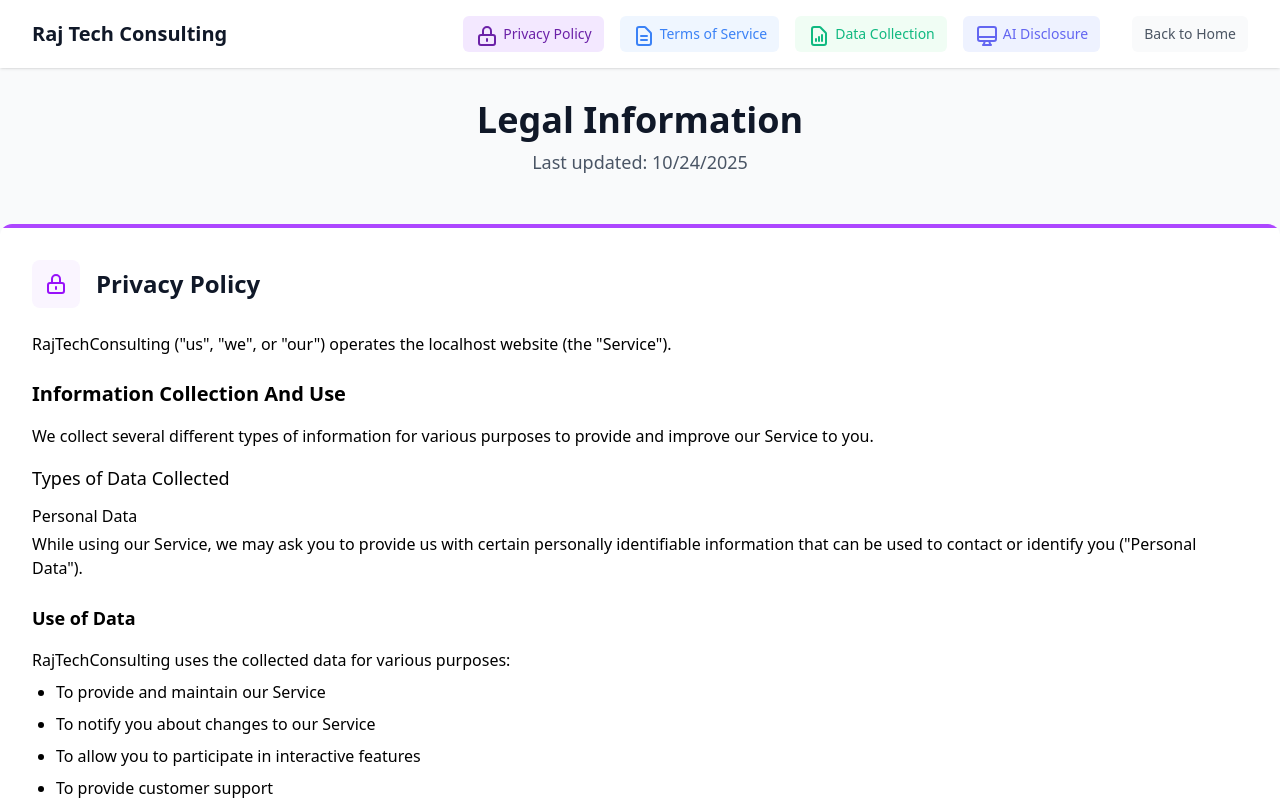
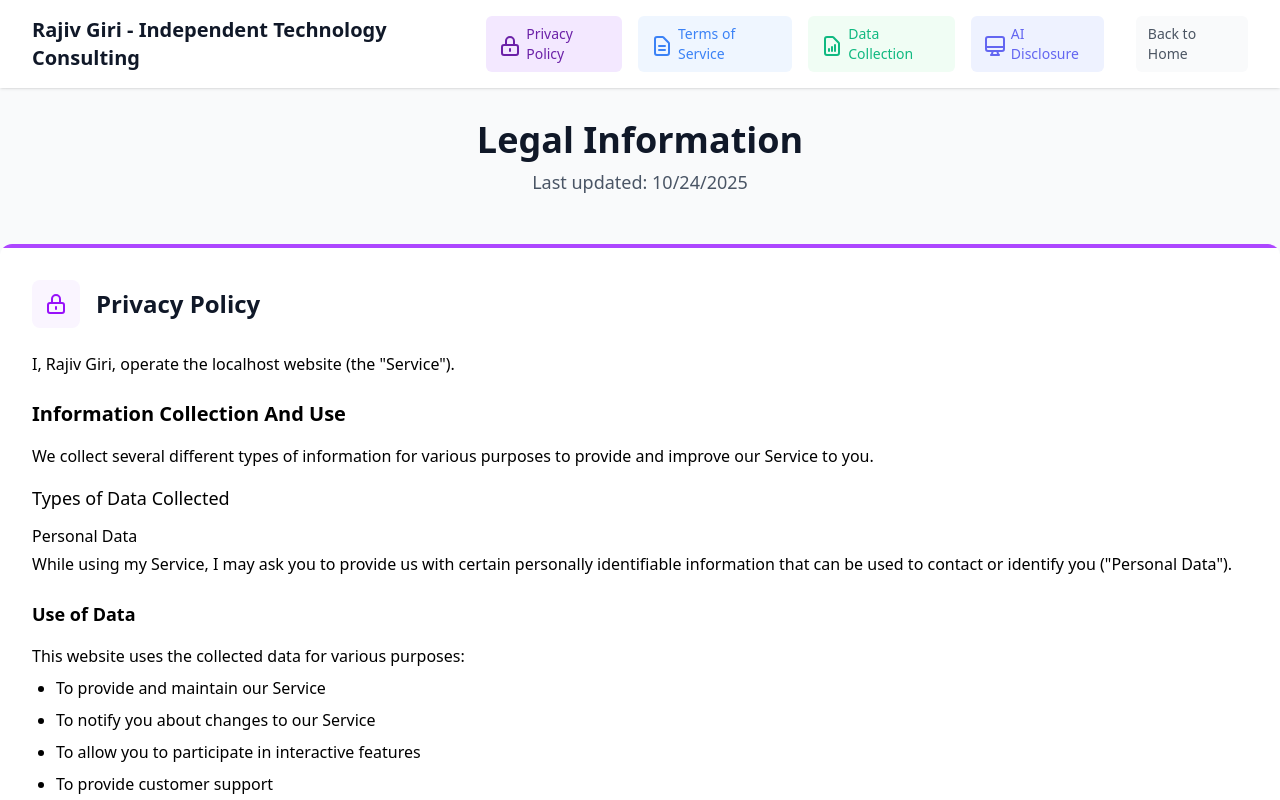
Before and after one commit to rajg2023/RajConsultingPortfolio, a React (Vite) app: page /#/legal in a window 1280 px wide. Shown: the top 800 px of the page. Built offline with nearby package versions, Linux system fonts and the light colour scheme; no server answers; sample sign-in values are in the browser's storage.

Commit message:
Adjusting about me and other services  within the application

```diff
--- a/src/pages/Legal.jsx
+++ b/src/pages/Legal.jsx
@@ -56,7 +56,7 @@ const Legal = () => {
         <div className="max-w-7xl mx-auto px-4 sm:px-6 lg:px-8">
           <div className="flex justify-between items-center py-4">
             <Link to="/" className="text-xl font-bold text-gray-900 hover:text-indigo-600 transition-colors">
-              Raj Tech Consulting
+              Rajiv Giri - Independent Technology Consulting
             </Link>
             <nav className="flex items-center space-x-1 sm:space-x-4">
               {Object.values(sections).map((section) => (
@@ -135,7 +135,7 @@ const Legal = () => {
                 </div>
             <div id="privacy" className="prose max-w-none">
               <p className="mb-4">
-                RajTechConsulting ("us", "we", or "our") operates the {window.location.hostname} website (the "Service").
+                I, Rajiv Giri, operate the {window.location.hostname} website (the "Service").
               </p>
 
               <h3 className="text-xl font-semibold mt-6 mb-4">Information Collection And Use</h3>
@@ -146,11 +146,11 @@ const Legal = () => {
               <h4 className="text-lg font-medium mt-4 mb-2">Types of Data Collected</h4>
               <h5 className="font-medium mt-3 mb-1">Personal Data</h5>
               <p className="mb-4">
-                While using our Service, we may ask you to provide us with certain personally identifiable information that can be used to contact or identify you ("Personal Data").
+                While using my Service, I may ask you to provide us with certain personally identifiable information that can be used to contact or identify you ("Personal Data").
               </p>
 
               <h4 className="text-lg font-semibold mt-6 mb-4">Use of Data</h4>
-              <p className="mb-2">RajTechConsulting uses the collected data for various purposes:</p>
+              <p className="mb-2">This website uses the collected data for various purposes:</p>
               <ul className="list-disc pl-6 mb-4 space-y-2">
                 <li>To provide and maintain our Service</li>
                 <li>To notify you about changes to our Service</li>
@@ -175,16 +175,16 @@ const Legal = () => {
                 <div id="terms" className="prose max-w-none">
                   <h3 className="text-xl font-semibold mt-6 mb-4">AI & Open-Source Compliance</h3>
                   <p className="mb-4">
-                    <strong>Raj Tech Consulting</strong> employs a <strong>VibeCoding</strong> approach — combining human creativity with ethical AI assistance — to efficiently develop digital projects. All generated code, assets, and written content are original works or adapted under valid licenses, ensuring full compliance with applicable third-party terms and intellectual property laws.
+                    I, <strong>Rajiv Giri</strong> use a <strong>VibeCoding</strong> approach — combining human creativity with ethical AI assistance — to efficiently develop digital projects. All generated code, assets, and written content are original works or adapted under valid licenses, ensuring full compliance with applicable third-party terms and intellectual property laws.
                   </p>
 
                   <h3 className="text-xl font-semibold mt-8 mb-4">General Information & Project Terms</h3>
                   <ul className="list-disc pl-6 space-y-4 mb-6">
                     <li>
-                      Raj Tech Consulting utilizes artificial intelligence technologies, internet search engines, open-source tools, and frameworks for project completion. By engaging Raj Tech Consulting, you acknowledge and agree to the privacy, usage, and licensing terms of such third-party and open-source solutions.
+                      I utilize artificial intelligence technologies, internet search engines, open-source tools, and frameworks for project completion. By engaging with me, you acknowledge and agree to the privacy, usage, and licensing terms of such third-party and open-source solutions.
                     </li>
                     <li>
-                      Use of any proprietary, commercial, or non-open-source software must be arranged and paid for by the client. Raj Tech Consulting is not responsible or liable for licensing or costs of such tools unless agreed otherwise in writing.
+                      Use of any proprietary, commercial, or non-open-source software must be arranged and paid for by the client. I am not responsible or liable for licensing or costs of such tools unless agreed otherwise in writing.
                     </li>
                     <li>
                       Project development is generally carried out on test data and non-production environments. Deployment on client production infrastructure is not included unless explicitly contracted. Clients are responsible for ensuring production-readiness and deployment requirements.
@@ -193,13 +193,13 @@ const Legal = () => {
                       Clients must review and approve delivered project samples or prototypes. Payment is generally contingent upon client satisfaction with the sample work. If a client does not approve or wish to continue with a sample, payment is not required unless prior written communication establishes other terms.
                     </li>
                     <li>
-                      Project work samples not approved by the client do not entitle Raj Tech Consulting to payment, unless explicitly communicated and agreed to in advance.
+                      Project work samples not approved by the client do not entitle me to payment, unless explicitly communicated and agreed to in advance.
                     </li>
                     <li>
                       Clients typically initiate contact via email or phone, as this Site does not provide a contact form. Any personal data collected through emails or phone calls will be processed only with the client's consent and for the purpose of responding to inquiries or providing services.
                     </li>
                     <li>
-                      Raj Tech Consulting is not responsible or liable for data collection by third-party services associated with this Site (such as web hosting, analytics, email providers, voice/text services) which may use cookies or collect personal data. Clients and visitors should review relevant third-party privacy policies.
+                      I am not responsible or liable for data collection by third-party services associated with this Site (such as web hosting, analytics, email providers, voice/text services) which may use cookies or collect personal data. Clients and visitors should review relevant third-party privacy policies.
                     </li>
                   </ul>
                   <p className="mb-4">
@@ -218,7 +218,7 @@ const Legal = () => {
 
               <h3 className="text-xl font-semibold mt-6 mb-4">2. Use License</h3>
               <p className="mb-4">
-                Permission is granted to temporarily access the materials on RajTechConsulting's website for personal, non-commercial transitory viewing only.
+                Permission is granted to temporarily access the materials on this website for personal, non-commercial transitory viewing only.
               </p>
 
               <h3 className="text-xl font-semibold mt-6 mb-4">3. User Responsibilities</h3>
@@ -300,12 +300,12 @@ const Legal = () => {
                   </p>
                   <p className="mb-4">
                     All integrations comply with the respective open-source and commercial platform terms of service.
-                    Each project represents original customization, design, and technical problem-solving by Raj Tech Consulting.
+                    Each project represents original customization, design, and technical problem-solving by me.
                     AI tools are used to accelerate ideation, code drafting, and testing but all outputs are reviewed,
                     modified, and deployed with human oversight.
                   </p>
                   <p className="mb-4">
-                    This website acts exclusively as a personal portfolio and independent consulting showcase for Raj Tech Consulting.
+                    This website acts exclusively as a personal portfolio and independent consulting showcase for me.
                     The displayed projects represent consulting capabilities and do not imply endorsement or ongoing client partnerships.
                   </p>
                 </div>
```
